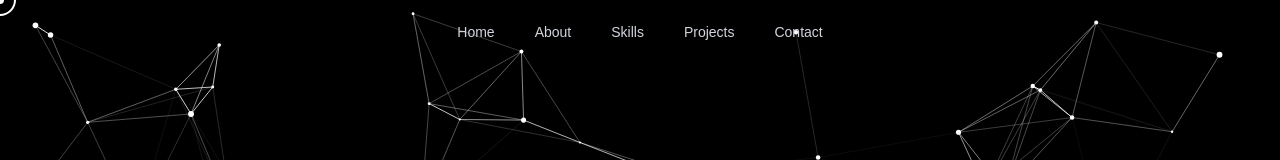
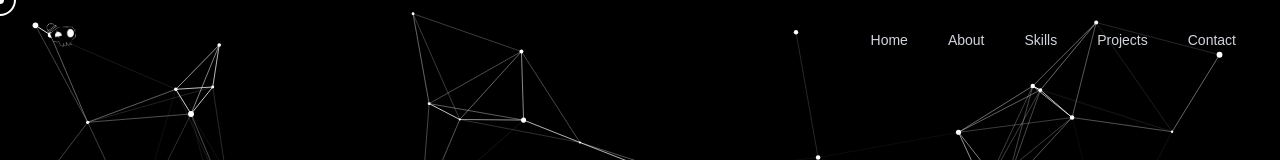
Before and after one commit to RyKlneg/Portfolio-2.0, a Next.js app: page / in a window 1280 px wide. Shown: the top 160 px of the page. Built offline with nearby package versions, Linux system fonts and the light colour scheme.

Commit message:
Logo edit

```diff
--- a/src/components/layout/Footer.tsx
+++ b/src/components/layout/Footer.tsx
@@ -1,5 +1,5 @@
 import React from "react";
-import { Code2, Github, Linkedin, Twitter } from "lucide-react";
+import { Github, Linkedin, Twitter } from "lucide-react";
 
 export const Footer = () => {
   return (
@@ -7,8 +7,11 @@ export const Footer = () => {
       <div className="max-w-7xl mx-auto px-4 sm:px-6 lg:px-8">
         <div className="flex flex-col md:flex-row justify-between items-center gap-6">
           <div className="flex items-center gap-2">
-            <Code2 className="w-8 h-8 text-white" />
-            <span className="text-xl font-bold text-white tracking-tight">DEV.PORTFOLIO</span>
+            <img
+              src="/LOGO.png"
+              alt="Logo"
+              className="h-30 w-30 object-contain hover:scale-110 hover:drop-shadow-lg transition-all duration-300 cursor-pointer"
+            />
           </div>
 
           <p className="text-gray-500 text-sm">
--- a/src/components/layout/Navbar.tsx
+++ b/src/components/layout/Navbar.tsx
@@ -36,7 +36,17 @@ export const Navbar = () => {
     >
       <div className="absolute bottom-0 left-0 h-[1px] bg-white transition-all duration-100 ease-out" style={{ width: `${scrollProgress * 100}%` }} />
       <div className="max-w-7xl mx-auto px-4 sm:px-6 lg:px-8">
-        <div className="flex items-center justify-center h-16 relative">
+        <div className="flex items-center justify-between h-20 relative">
+          {/* Logo en la izquierda */}
+          <div className="flex-shrink-0">
+            <img
+              src="/LOGO.png"
+              alt="Logo"
+              className="h-16 w-16 object-contain hover:scale-110 hover:drop-shadow-lg transition-all duration-300 cursor-pointer"
+            />
+          </div>
+
+          {/* Links en el centro */}
           <div className="hidden md:block">
             <div className="flex items-baseline space-x-4">
               {navLinks.map((link) => (
@@ -51,6 +61,7 @@ export const Navbar = () => {
             </div>
           </div>
 
+          {/* Menú móvil en la derecha */}
           <div className="md:hidden absolute right-0">
             <button
               onClick={() => setIsOpen(!isOpen)}
--- a/src/components/sections/About.tsx
+++ b/src/components/sections/About.tsx
@@ -12,9 +12,9 @@ export const About = () => {
             <div className="absolute inset-0 bg-white rounded-2xl rotate-6 opacity-20 group-hover:rotate-12 transition-transform duration-500"></div>
             <div className="absolute inset-0 bg-white/5 rounded-2xl -rotate-6 opacity-20 group-hover:-rotate-12 transition-transform duration-500"></div>
             <img
-              src="https://images.unsplash.com/photo-1638983752157-052aa1f15bf1?crop=entropy&cs=tinysrgb&fit=max&fm=jpg&ixid=M3w3Nzg4Nzd8MHwxfHNlYXJjaHwxfHxwcm9mZXNzaW9uYWwlMjBkZXZlbG9wZXIlMjBwb3J0cmFpdCUyMGRhcmslMjBiYWNrZ3JvdW5kfGVufDF8fHx8MTc3MDIyNjIxNXww&ixlib=rb-4.1.0&q=80&w=1080&utm_source=figma&utm_medium=referral"
+              src="/LOGO.png"
               alt="Profile"
-              className="relative w-full rounded-2xl shadow-2xl grayscale hover:grayscale-0 transition-all duration-500 object-cover aspect-[4/5]"
+              className="relative w-full rounded-2xl shadow-2xl grayscale hover:grayscale-0 hover:scale-105 hover:shadow-[0_0_30px_rgba(255,255,255,0.3)] transition-all duration-500 object-cover aspect-[4/5]"
             />
           </div>
 
--- a/src/components/sections/Contact.tsx
+++ b/src/components/sections/Contact.tsx
@@ -25,7 +25,7 @@ export const Contact = () => {
                 </div>
                 <div>
                   <h3 className="text-white font-semibold mb-1">Email</h3>
-                  <p className="text-gray-400">hello@portfolio.dev</p>
+                  <p className="text-gray-400">nexarcodenext@gmail.com</p>
                 </div>
               </div>
 
@@ -35,7 +35,7 @@ export const Contact = () => {
                 </div>
                 <div>
                   <h3 className="text-white font-semibold mb-1">Phone</h3>
-                  <p className="text-gray-400">+1 (555) 123-4567</p>
+                  <p className="text-gray-400"> (+52) 99-34-35-62-83</p>
                 </div>
               </div>
 
@@ -45,7 +45,7 @@ export const Contact = () => {
                 </div>
                 <div>
                   <h3 className="text-white font-semibold mb-1">Location</h3>
-                  <p className="text-gray-400">San Francisco, CA</p>
+                  <p className="text-gray-400">Villahermosa, Tabasco</p>
                 </div>
               </div>
             </div>
```
Also changed, not shown: public/LOGO.png (added).
